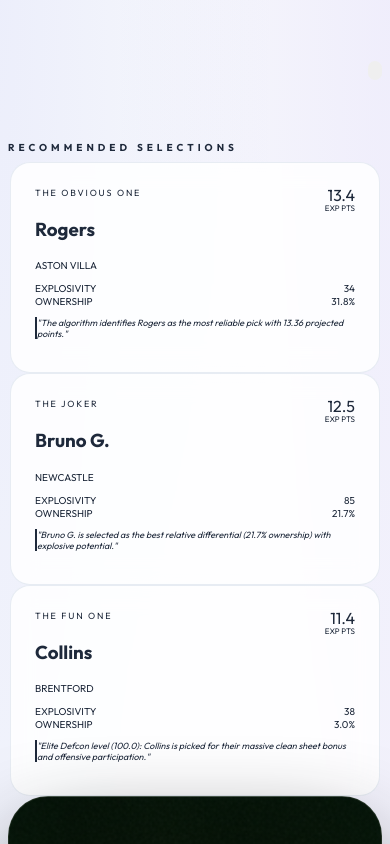
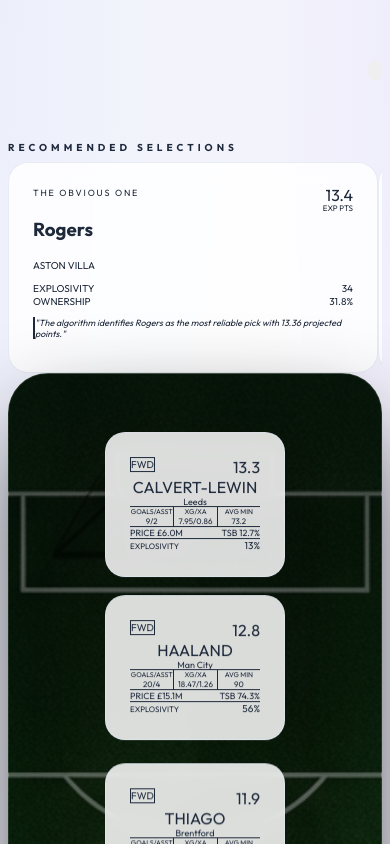
Before and after one commit to chriseyebagha/fantasy-premier-league, a Next.js app in the folder frontend/: page /fantasy/ in a window 390 px wide. Shown: the top 844 px of the page. Built offline with nearby package versions, Linux system fonts and the light colour scheme.

Commit message:
UI: Optimize mobile responsiveness (Swipeable captains, scrollable pitch)

```diff
--- a/frontend/src/app/globals.css
+++ b/frontend/src/app/globals.css
@@ -97,9 +97,11 @@
   box-shadow:
     0 40px 100px -20px rgba(0, 0, 0, 0.9),
     inset 0 0 100px rgba(0, 255, 128, 0.05);
-  overflow: hidden;
+  overflow-x: auto;
+  overflow-y: hidden;
   max-width: 1100px;
   margin: 0 auto;
+  -webkit-overflow-scrolling: touch;
 }
 
 .pitch-container::before {
--- a/frontend/src/components/CaptainSection.tsx
+++ b/frontend/src/components/CaptainSection.tsx
@@ -24,7 +24,7 @@
     if (!data) return null;
 
     return (
-        <div className={`glass-card w-full max-w-[320px] flex-shrink-0 border-t-4 ${glowClass} !p-4 shadow-sm hover:shadow-md transition-all`}>
+        <div className={`glass-card w-[85vw] md:w-full max-w-[320px] flex-shrink-0 border-t-4 ${glowClass} !p-4 shadow-sm hover:shadow-md transition-all snap-center`}>
             <div className="flex justify-between items-start mb-3">
                 <div className="min-w-0">
                     <span className="text-[9px] font-black uppercase tracking-[0.2em] text-text-muted mb-0.5 block">
@@ -78,7 +78,7 @@
             <h2 className="text-[10px] font-black uppercase tracking-[0.4em] text-slate-400 mb-4 flex items-center gap-4">
                 Recommended Selections
             </h2>
-            <div className="flex flex-wrap md:flex-nowrap justify-center gap-8 pb-4 px-2 items-stretch">
+            <div className="flex flex-nowrap overflow-x-auto md:overflow-visible pb-8 md:pb-4 gap-4 md:gap-8 px-4 md:px-0 justify-start md:justify-center items-stretch snap-x snap-mandatory no-scrollbar">
                 <CaptainCard
                     type="The Obvious One"
                     data={captains.obvious}
```
